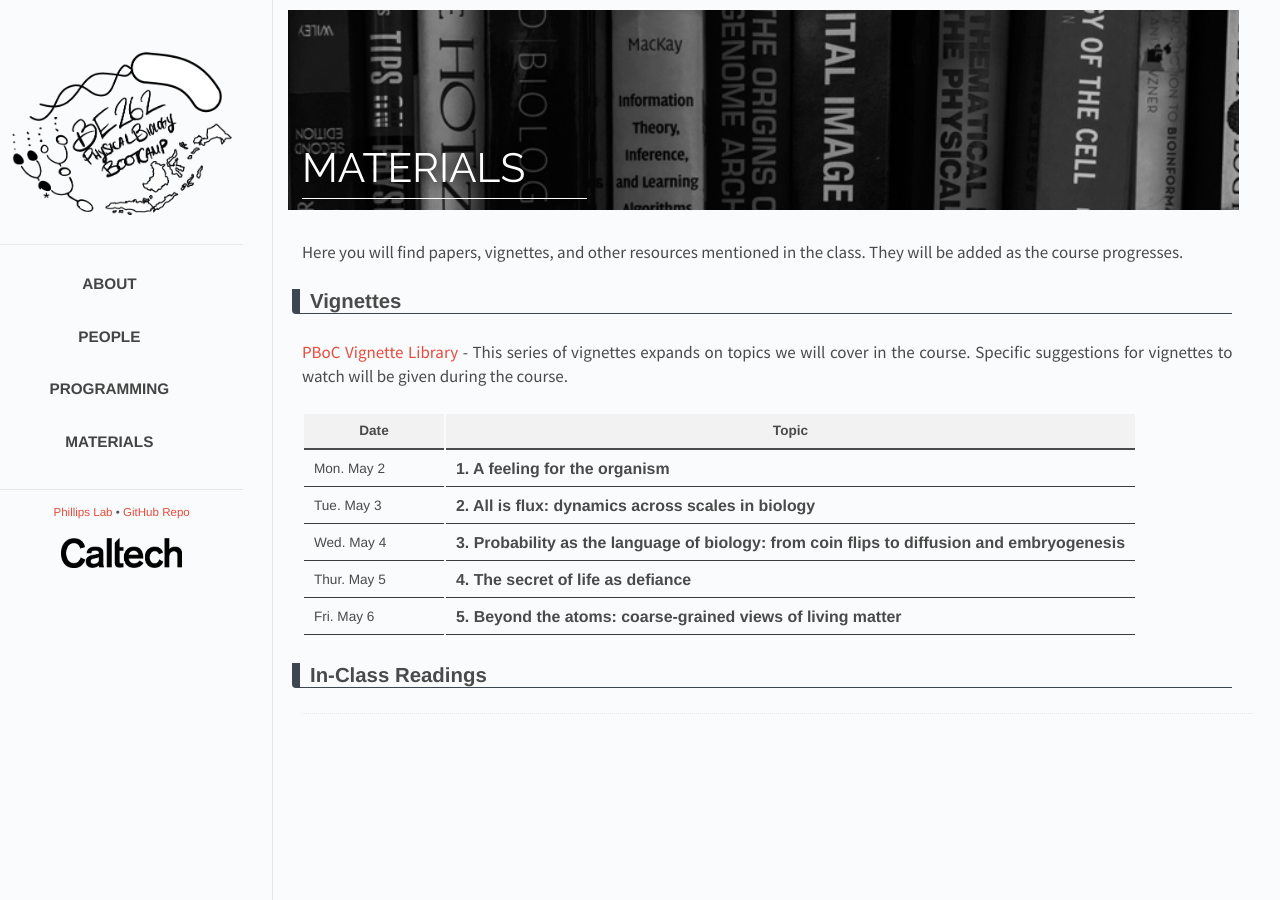
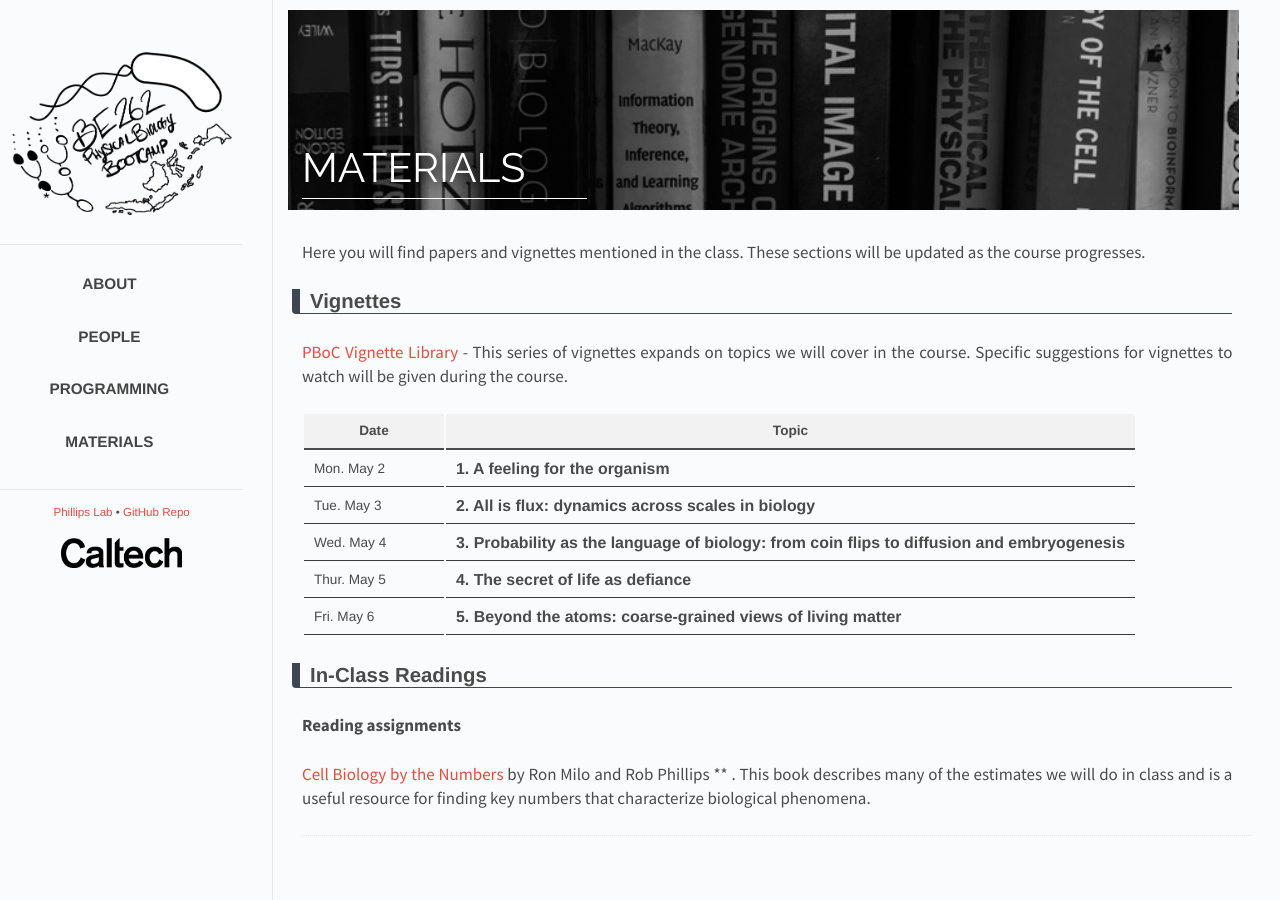
Before and after one commit to RPGroup-PBoC/pboc22_marseille, a Jekyll site: the page built from _posts/2022-01-28-materials.md, in a window 1280 px wide. Built offline with Jekyll 4.4.1, drawn with Linux system fonts in a browser that asks for light colours.

Commit message:
I think I figured out the issue.

```diff
--- a/_data/papers.yaml
+++ b/_data/papers.yaml
@@ -1,7 +1,7 @@
-# Reading assignments:
+ Reading assignments:
  - title: "Cell Biology by the Numbers"
    author: "Ron Milo and Rob Phillips"
-   description: "this book describes many of the estimates we will do in class and is a useful resource for finding key numbers that characterize biological phenomena."
+   description: "This book describes many of the estimates we will do in class and is a useful resource for finding key numbers that characterize biological phenomena."
    link: "http://book.bionumbers.org/"
 
 # Day 1 (May 2nd):
--- a/_posts/2022-01-28-materials.md
+++ b/_posts/2022-01-28-materials.md
@@ -7,7 +7,7 @@ permalink: materials
 tag: mar
 year: 2022
 ---
-Here you will find papers, vignettes, and other resources mentioned in the class. They will be added as the course progresses.
+Here you will find papers and vignettes mentioned in the class. These sections will be updated as the course progresses.
 
 ## Vignettes
 
```
